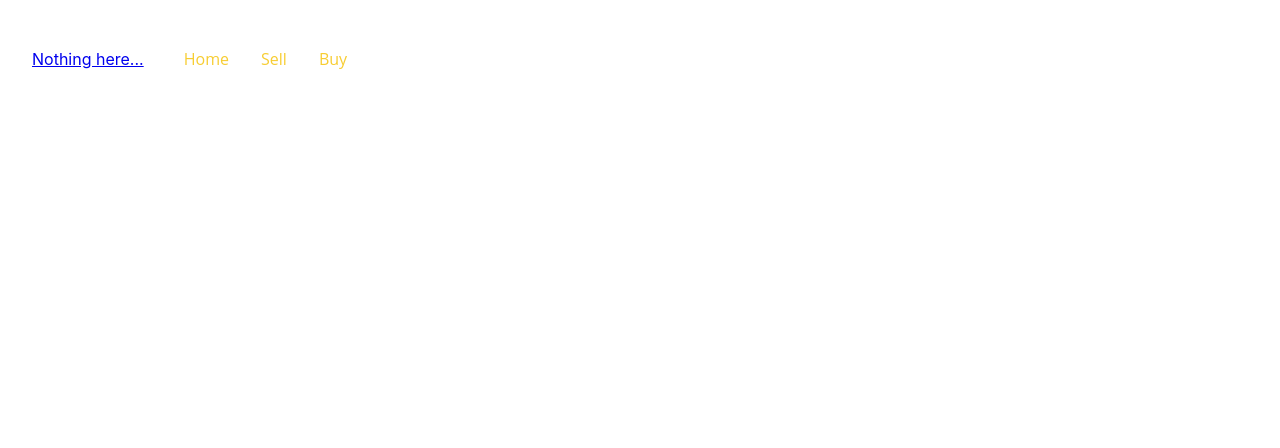
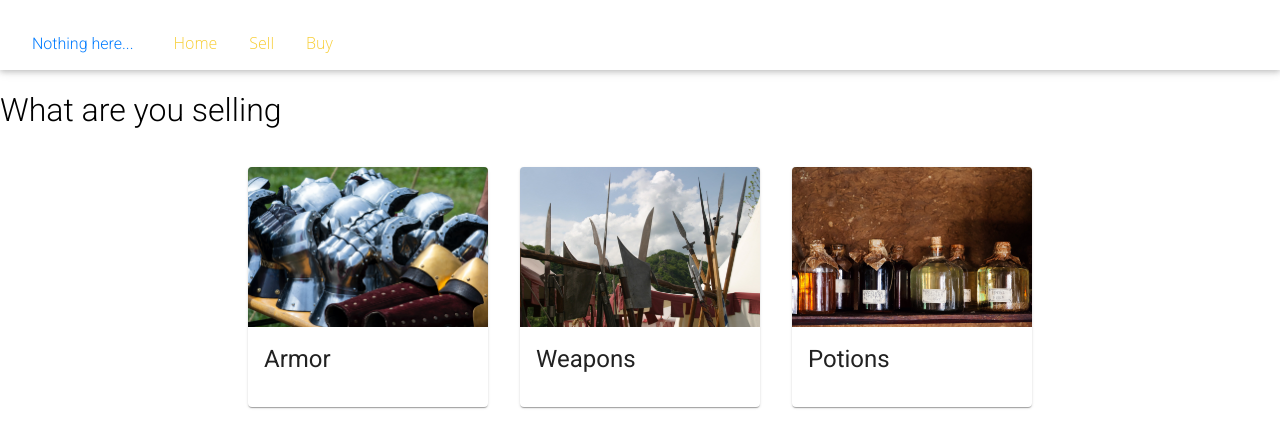
Before and after one commit to honeyai/Adventurer-s-Marketplace, a React (Create React App) app in the folder adventurer-frontend/: page /sell/potions in a window 1280 px wide. Shown: the top 448 px of the page. Built offline with nearby package versions, Linux system fonts and the light colour scheme.

Commit message:
added axios, beginning forms. Testing calls

```diff
--- a/adventurer-frontend/package.json
+++ b/adventurer-frontend/package.json
@@ -11,6 +11,7 @@
     "@testing-library/react": "^9.5.0",
     "@testing-library/user-event": "^7.2.1",
     "antd": "^4.6.1",
+    "axios": "^0.20.0",
     "mdbreact": "^4.27.0",
     "react": "^16.13.1",
     "react-dom": "^16.13.1",
--- a/adventurer-frontend/src/App.js
+++ b/adventurer-frontend/src/App.js
@@ -1,6 +1,7 @@
 import React from 'react';
 import './App.css';
 import Navbar from './components/Navbar';
+import 'mdbreact/dist/css/mdb.css'
 
 function App() {
   return (
--- a/adventurer-frontend/src/components/BuyingPage.js
+++ b/adventurer-frontend/src/components/BuyingPage.js
@@ -10,7 +10,7 @@ const BuyingPage = () => {
     <div>
       <MDBTypography tag="h1">What are you buying</MDBTypography>
       <div className="buyingPage__cardContainer">
-        <Link to="/armor">
+        <Link to="/buying/armor">
           <Card className="buyingPage__card">
             <CardMedia
               id="cardMedia"
@@ -24,7 +24,7 @@ const BuyingPage = () => {
             </CardContent>
           </Card>
         </Link>
-        <Link to="/weapons">
+        <Link to="/buying/weapons">
           <Card className="buyingPage__card">
             <CardMedia
               id="cardMedia"
@@ -38,7 +38,7 @@ const BuyingPage = () => {
             </CardContent>
           </Card>
         </Link>
-        <Link to="/potions">
+        <Link to="/buying/potions">
           <Card className="buyingPage__card">
             <CardMedia
               id="cardMedia"
--- a/adventurer-frontend/src/components/Navbar.js
+++ b/adventurer-frontend/src/components/Navbar.js
@@ -23,8 +23,6 @@ const Navbar = () => {
   return (
     <Router>
       <MDBContainer className="navbar__container navbar">
-        <MDBNavbar className="navbar">
-          <MDBContainer className="navbar__container">
             <MDBNavbarBrand className="navbar__Brand">
               <Link to="/">
                 <Logo />
@@ -37,23 +35,21 @@ const Navbar = () => {
                 </MDBNavLink>
               </MDBNavItem>
               <MDBNavItem className="navbar__Link">
-                <MDBNavLink id="navbar__Link" to="/selling">
+                <MDBNavLink id="navbar__Link" to="/sell">
                   Sell
                 </MDBNavLink>
               </MDBNavItem>
               <MDBNavItem className="navbar__Link">
-                <MDBNavLink id="navbar__Link" to="/buying">
+                <MDBNavLink id="navbar__Link" to="/buy">
                   Buy
                 </MDBNavLink>
               </MDBNavItem>
             </MDBNavbarNav>
-          </MDBContainer>
-        </MDBNavbar>
       </MDBContainer>
       <Switch>
         <Route exact path="/" component={Home} />
-        <Route path="/selling" component={SellersPage} />
-        <Route path="/buying" component={BuyingPage} />
+        <Route path="/sell" component={SellersPage} />
+        <Route path="/buy" component={BuyingPage} />
         <Route path="/armor" component={SellingArmor} />
         <Route path="/weapons" component={SellingWeapons} />
         <Route path="/potions" component={SellingPotions} />
--- a/adventurer-frontend/src/components/SellersPage.js
+++ b/adventurer-frontend/src/components/SellersPage.js
@@ -24,7 +24,7 @@ const SellersPage = () => {
             </CardContent>
           </Card>
         </Link>
-        <Link to="/weapons">
+        <Link to="/sell/weapons">
           <Card className="sellersPage__card">
             <CardMedia
               id="cardMedia"
@@ -38,7 +38,7 @@ const SellersPage = () => {
             </CardContent>
           </Card>
         </Link>
-        <Link to="/potions">
+        <Link to="/sell/potions">
           <Card className="sellersPage__card">
             <CardMedia
               id="cardMedia"
--- a/adventurer-frontend/src/components/SellingArmor.js
+++ b/adventurer-frontend/src/components/SellingArmor.js
@@ -1,9 +1,26 @@
-import React from 'react';
+import React, { useState } from "react";
+import axios from 'axios';
+import { Card } from '@material-ui/core';
 
 const SellingArmor = () => {
+
+  const [input, setInput] = useState({ nameOfItem: "", description: "", price: "", ac: ""});
+
+  const handleSubmit = (event) => {
+    console.log(
+      "this is what the event in handleSubmit is: ",
+      event.target.value
+    );
+  };
+
   return (
     <div>
       you're at the selling armor page
+      <form onSubmit={handleSubmit}>
+        <label>
+          <input type="text" onChange={handleChange}></input>
+        </label>
+      </form>
     </div>
   );
 };
```
Also changed, not shown: 1 other file (tests, documents, lock files or other folders).
